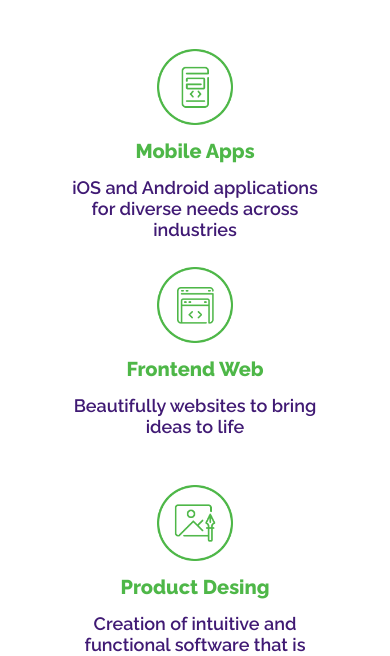
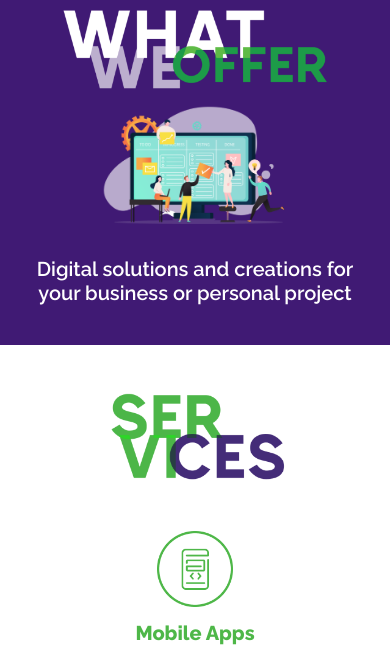
Before and after one commit to rocoto-tech/matchaTechnologies, a website built with Parcel: page index.pug in a window 390 px wide. Shown: the part 137-793 px from the top of the page. Built offline with nearby package versions, Linux system fonts and the light colour scheme.

Commit message:
Landing Navbar

```diff
--- a/styles/main.sass
+++ b/styles/main.sass
@@ -14,36 +14,29 @@ body
 /* -------------------------------- landing -------------------------------- */
 
 .landing
-	// display: none
 	background-color: $color2
 	color: white
-	// padding-top: 150px
 	display: grid
 	grid-template-columns: 1fr 1fr
-	// grid-template-rows: 160px 160px
 	grid-template-areas: "what image" "texto image"
 
-	// padding-left: 20%
-	// padding-right: 20%
-	// padding-bottom: 88px
 	&__what
 		grid-area: what
-		justify-self:   right
-	// 	img
-	// 		height: 100%
+		justify-self: right
+
 	&__texto
-
 		grid-area: texto
 		justify-self:   right
-	// 	font-size: 25px
+		font-size: 25px
+		margin-left: 50%
+		font-weight: 600
+		text-align: justify
+		margin-right: 15px
 
 	&__image
 		grid-area: image
 		justify-self:   left
-	// 	display: flex
-	// 	align-items: center
-	// 	img
-	// 		height: 100%
+
 
 /* -------------------------------- services -------------------------------- */
 .services
--- a/styles/navbar.sass
+++ b/styles/navbar.sass
@@ -1,5 +1,8 @@
+// Barra Version Mobile
 .navbar-responsive
     display: none
+
+// Menu Verision Mobile
 .navbar-desplegado
     display: none
 
@@ -12,7 +15,6 @@
     top: 0
     width: 100%
     height: 100px
-
 
     // GRID NAVBAR
     grid-template-columns: 2fr 4fr 2fr
@@ -42,33 +44,34 @@
         display: flex
         justify-content: space-between
 
+
 /* -------------------------------- responsive ------------------------------- */
 @media only screen and (max-width: 600px)
+
+    .navbar
+        display: none
+
+    // Menu Mobile
     .navbar-desplegado
         display: flex
         position: fixed
-
         top: 0
         left: 0
-
         width: 100%
         height: 100%
-
         z-index: 2
-
         background-color: $color2
         color: white
         font-size: 20px
-
-        padding-top: 30px
+        padding-top: 25px
         flex-direction: column
-
         text-align: center
 
         a
             color: white
             text-decoration: none
             font-weight: 600
+
         a:hover
             color: $color1
 
@@ -84,16 +87,13 @@
                 margin-right: 20px
                 img
                     height:  27px
-    .navbar
-        display: none
 
     .navbar-container
-        // padding-top: 40px
+        padding-top: 40px
         position: fixed
         top: 0
         left: 0
         width: 100%
-
         background-color: $color2
 
     .navbar-responsive
@@ -109,9 +109,8 @@
 
         &__logo
             img
-
                 height: 49px
 
         &__boton
             img
-                width: 30px
+                width: 27px
--- a/styles/responsive1240.sass
+++ b/styles/responsive1240.sass
@@ -4,8 +4,16 @@
 
   /* -------------------------------- landing -------------------------------- */
   .landing
-    display: none
+    &__image
+      img
+        width: 400px
 
+    &__texto
+      margin-left: 30%
+
+    &__what
+      img
+        width: 400px
   /* -------------------------------- services -------------------------------- */
   .services
     padding: 20px 10% 0 10%
--- a/styles/responsive600.sass
+++ b/styles/responsive600.sass
@@ -7,20 +7,30 @@
 
   /* -------------------------------- landing -------------------------------- */
   .landing
-    display: none
-    // grid-template-columns: 1fr
-    // grid-template-rows: 98px 133px 100%
-    // grid-template-areas: "what" "image" "texto"
-    // padding: 0px
-    // justify-items: center
-    // padding-top: 39px
-    // &__what
-    //   grid-area: what
-    // &__texto
-    //   padding-left: 16px
-    //   padding-right: 16px
-    //   font-size: 20px
-    //   padding-bottom: 20px
+    grid-template-columns: 1fr
+    grid-template-areas: "what" "image" "texto"
+
+    padding-top: 137px
+    &__what
+      justify-self: center
+      img
+        width: 290px
+
+    &__texto
+      justify-self: center
+      margin: 0px
+      margin-left: 16px
+      margin-right: 16px
+      font-size: 20px
+      text-align: center
+
+      margin-bottom: 20px
+
+    &__image
+      justify-self: center
+      img
+        width: 220px
+
 
   /* -------------------------------- services -------------------------------- */
   .services
--- a/styles/responsive900.sass
+++ b/styles/responsive900.sass
@@ -4,20 +4,17 @@
 
   /* -------------------------------- landing -------------------------------- */
   .landing
-    display: none
-    // grid-template-columns: 1fr
-    // grid-template-rows: 98px 133px 100%
-    // grid-template-areas: "what" "image" "texto"
-    // padding: 0px
-    // justify-items: center
-    // padding-top: 39px
-    // &__what
-    //   grid-area: what
-    // &__texto
-    //   padding-left: 16px
-    //   padding-right: 16px
-    //   font-size: 20px
-    //   padding-bottom: 20px
+    &__image
+      img
+        width: 300px
+
+    &__texto
+      margin-left: 30%
+      font-size: 15px
+
+    &__what
+      img
+        width: 300px
 
   /* -------------------------------- services -------------------------------- */
   .services
```
